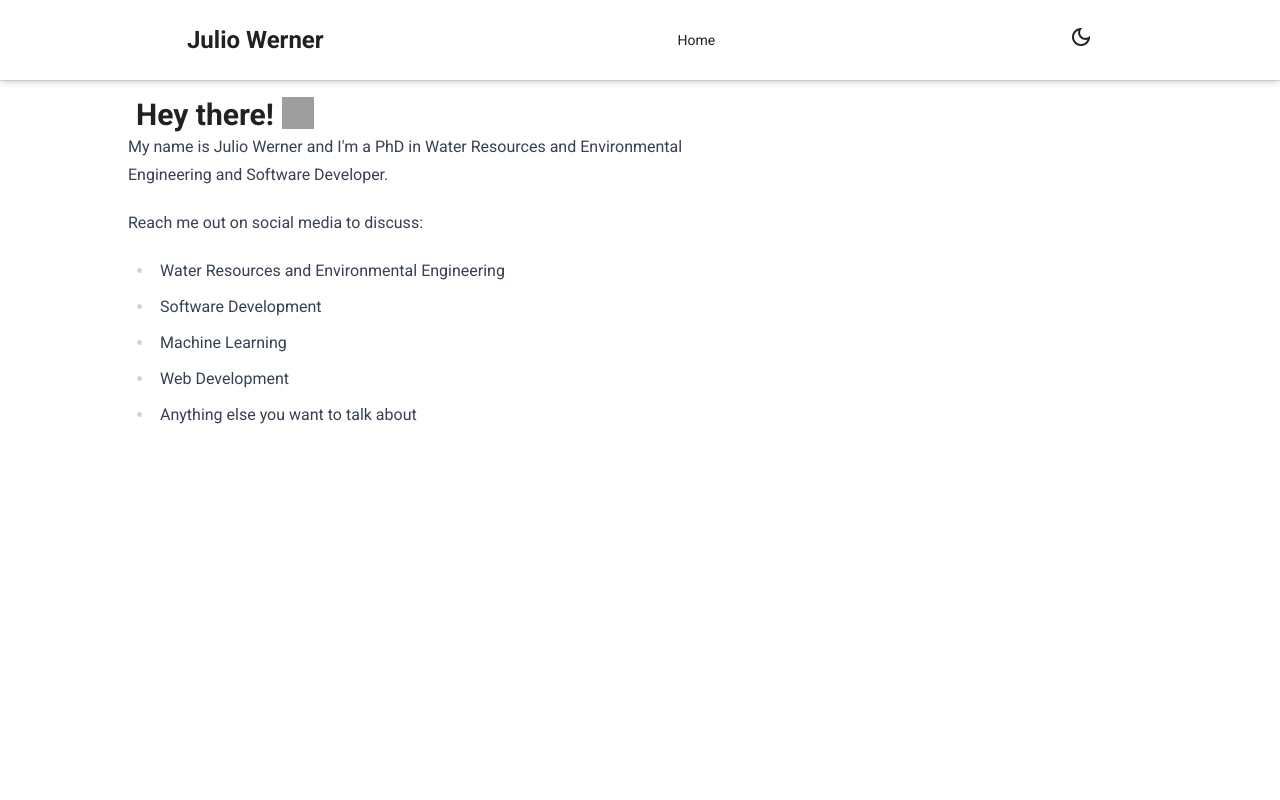
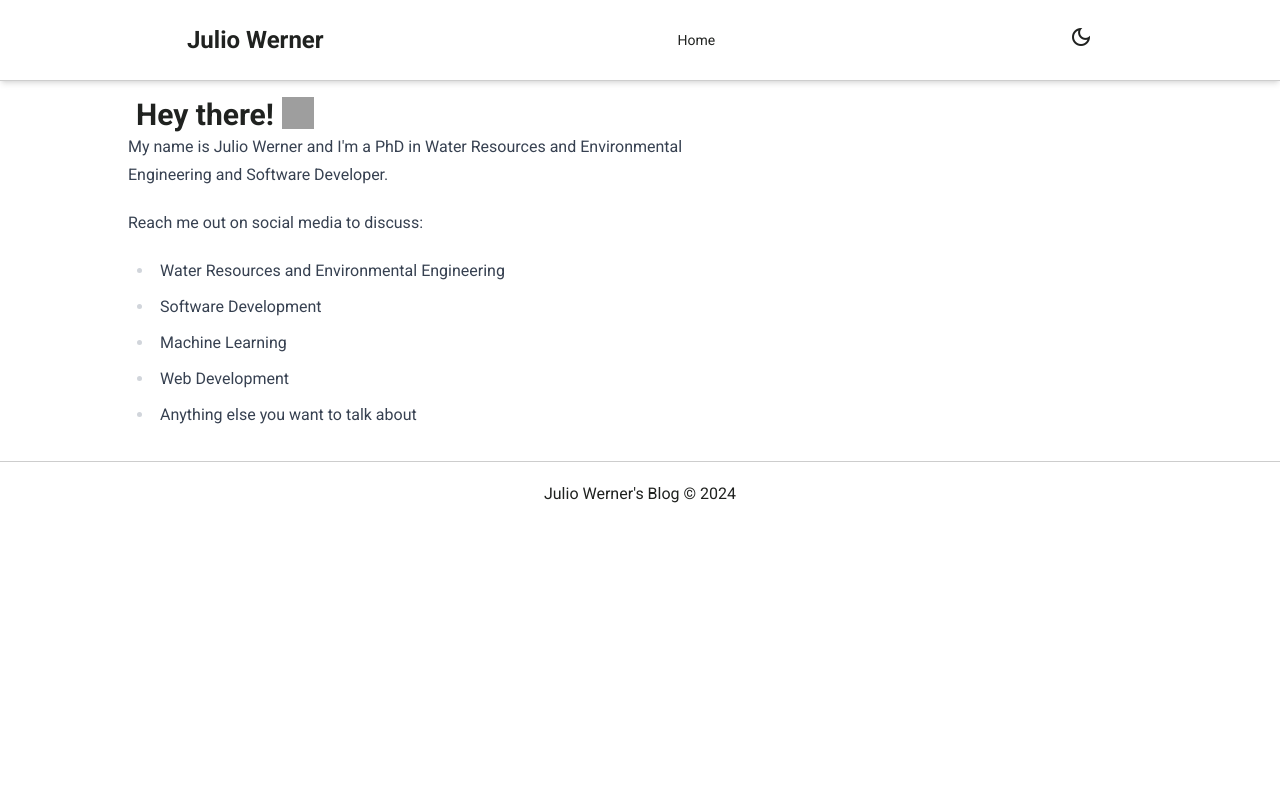
Before and after one commit to juliowerner/juliowerner.github.io, a SvelteKit app: page / in a window 1280 px wide. Shown: the top 800 px of the page. Built offline with nearby package versions, Linux system fonts and the light colour scheme; grey boxes are pictures that could not be loaded.

Commit message:
remove maind min-width

```diff
--- a/src/routes/+layout.svelte
+++ b/src/routes/+layout.svelte
@@ -7,7 +7,7 @@
 </script>
 
 <Header />
-<main class="min-h-screen">
+<main>
 	{@render children()}
 </main>
 <Footer />
```
